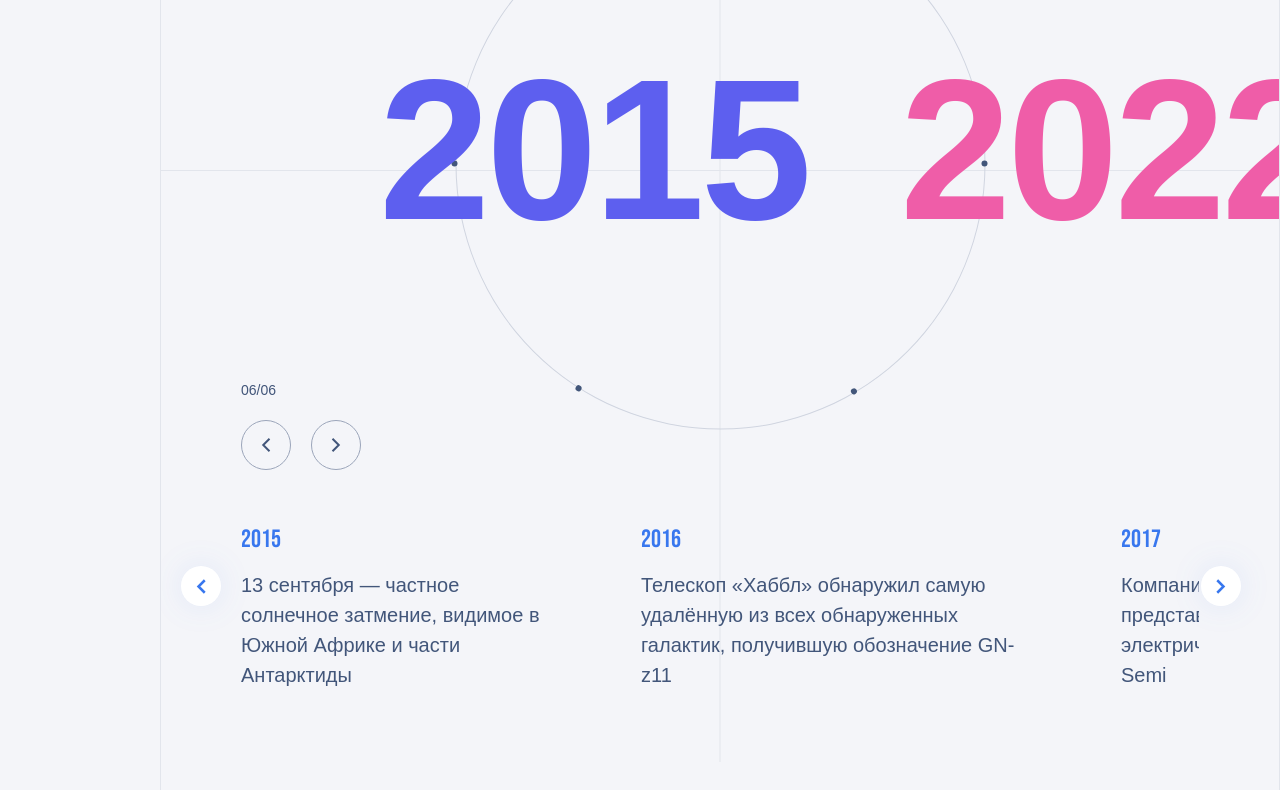
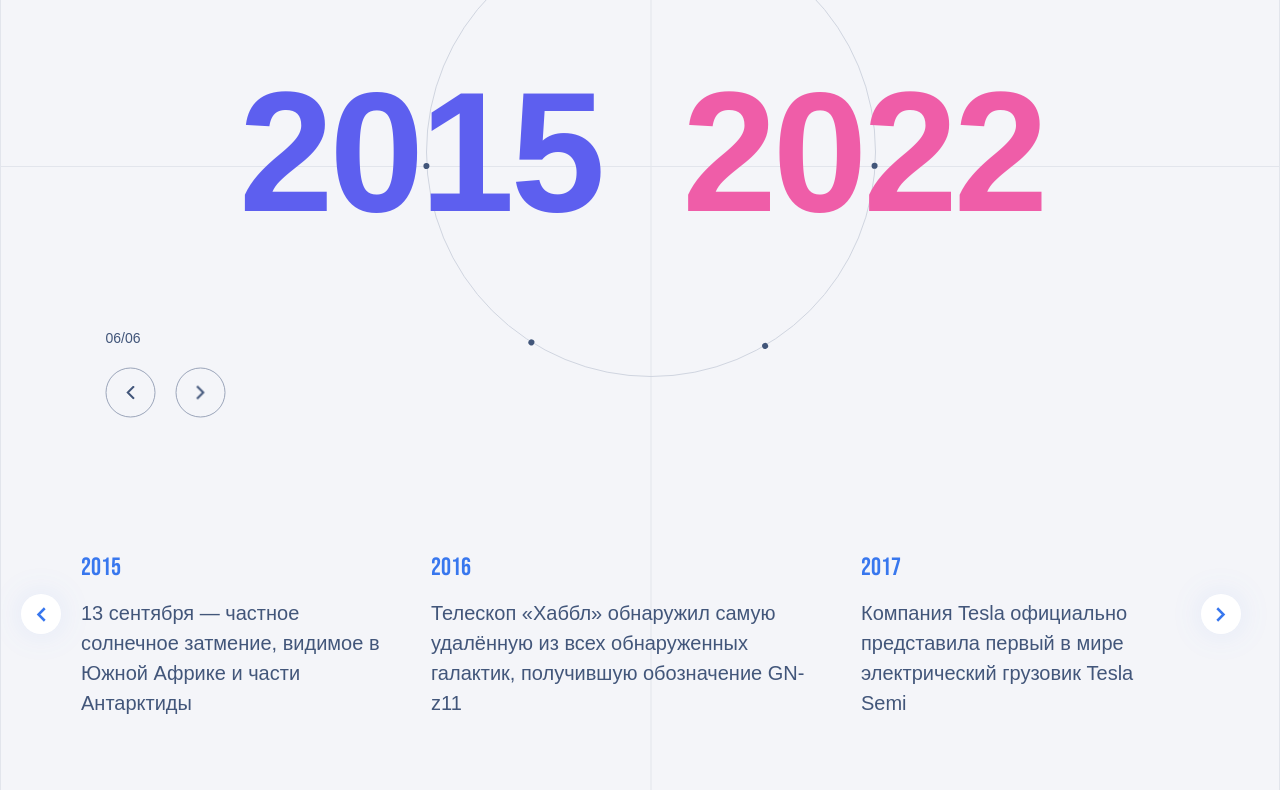
Before and after one commit to alenushka-jpg/digital-test-task, a website built with webpack: page src/index.html in a window 1280 px wide. Shown: the part 315-1105 px from the top of the page. Built offline with nearby package versions, Linux system fonts and the light colour scheme; a web font is replaced by a local one.

Commit message:
Makes responsive up to 1250px

```diff
--- a/src/index.html
+++ b/src/index.html
@@ -13,11 +13,12 @@
           Исторические даты
         </h1>
         <article class="interval-time">
+          <div class="interval-time__circle">
             <article class="interval-time__period">
               <time class="interval-time__year interval-time__year--start">2015</time>
               <time class="interval-time__year interval-time__year--end">2022</time>
             </article>
-          <div class="interval-time__circle">
+            <div class="interval-time__breakpoints">
               <div class="interval-time__point">
                 <button class="interval-time__circle-button" type="button" data-year-start="1980" data-year-end="1986" data-info="Информация для первой кнопки" id="circle-button1">
                   <span>1</span>
--- a/src/sass/blocks/chronicle-events.scss
+++ b/src/sass/blocks/chronicle-events.scss
@@ -17,6 +17,10 @@
   padding: 0;
   list-style: none;
   z-index: 20;
+
+  @media (max-width: 1439px) and (min-width: $laptop-width) {
+    column-gap: 30px;
+  }
 }
 
 .chronicle-events__item {
--- a/src/sass/blocks/historical-events.scss
+++ b/src/sass/blocks/historical-events.scss
@@ -1,5 +1,9 @@
 .historical-events {
   padding-left: 160px;
+
+  @media (max-width: 1600px) {
+    padding-left: 0;
+  }
 }
 
 .historical-events__container {
--- a/src/sass/blocks/interval-time.scss
+++ b/src/sass/blocks/interval-time.scss
@@ -1,7 +1,10 @@
 
 .interval-time {
   position: relative;
-  padding-top: 84px;
+  padding-top: 0;
+  width: 1245px;
+  height: 530px;
+  margin: -87px auto 96px;
 
   &::before,
   &::after {
@@ -11,7 +14,7 @@
   }
 
   &::before {
-    top: -304px;
+    top: -212px;
     left: 50%;
     width: 1px;
     height: 1080px;
@@ -19,20 +22,40 @@
   }
 
   &::after {
-    top: 38%;
-    left: -80px;
-    width: 1440px;
+    top: 50%;
+    left: -97px;
+    width: 1450px;
     height: 1px;
+  }
+
+  @media (max-width: 1439px) and (min-width: $laptop-width) {
+    width: 1092px;
+    margin-top: -59px;
+
+    &::before {
+      left: 51%;
+    }
+
+    &::after {
+      top: 45%;
+    }
   }
 }
 
 .interval-time__period {
   position: relative;
+  top: 210px;
+  left: 2%;
   display: flex;
   column-gap: 92px;
-  margin-left: 138px;
-  margin-right: auto;
+  transform: rotate(90deg) translate(-50%);
   z-index: 5;
+
+  @media (max-width: 1439px) and (min-width: $laptop-width) {
+    top: 195px;
+    left: 0;
+    column-gap: 81px;
+  }
 }
 
 .interval-time__year {
@@ -48,18 +71,29 @@
   &--end {
     color: $rose;
   }
+
+  @media (max-width: 1439px) {
+    font-size: 170px;
+    line-height: 130px;
+  }
 }
 
 .interval-time__circle {
   position: absolute;
   width: 531px;
   height: 530px;
-  top: -87px;
+  top: 0;
   left: 50%;
   transform: rotate(-90deg) translateY(-50%);
   border-radius: 50%;
   border: 1px solid $nordic-breeze;
   z-index: 1;
+
+  @media (max-width: 1439px) and (min-width: $laptop-width) {
+    left: 51%;
+    width: 450px;
+    height: 450px;
+  }
 }
 
 .interval-time__point {
@@ -120,14 +154,27 @@
   span {
     transform: rotate(3deg);
   }
+
+  @media (max-width: 1439px) and (min-width: $laptop-width) {
+    transform: rotate(86deg) translate(258px);
+  }
 }
 
 .interval-time__circle-button--active#circle-button1+ .interval-time__name  {
-  transform: rotate(90deg) translate(331px) rotate(0deg)
+  transform: rotate(90deg) translate(331px) rotate(0deg);
+
+  @media (max-width: 1439px) and (min-width: $laptop-width) {
+    transform: rotate(90deg) translate(290px) rotate(0deg);
+  }
+
 }
 
 #circle-button1 {
   transform: rotate(90deg) translate(260px);
+
+  @media (max-width: 1439px) and (min-width: $laptop-width) {
+    transform: rotate(93.6deg) translate(220px);
+  }
 }
 
 .interval-time__circle-button--active#circle-button2 {
@@ -136,14 +183,26 @@
   span {
     transform: rotate(-52deg);
   }
+
+  @media (max-width: 1439px) and (min-width: $laptop-width) {
+    transform: rotate(140deg) translate(251px) rotate(0);
+  }
 }
 
 .interval-time__circle-button--active#circle-button2 + .interval-time__name  {
   transform: rotate(142deg) translate(288px) rotate(-52deg);
+
+  @media (max-width: 1439px) and (min-width: $laptop-width) {
+    transform: rotate(136deg) translate(260px) rotate(-45deg);
+  }
 }
 
 #circle-button2 {
   transform: rotate(150.4deg) translate(262px);
+
+  @media (max-width: 1439px) and (min-width: $laptop-width) {
+    transform: rotate(150.4deg) translate(223px);
+  }
 }
 
 .interval-time__circle-button--active#circle-button3 {
@@ -152,30 +211,62 @@
   span {
     transform: rotate(-114deg);
   }
+
+  @media (max-width: 1439px) and (min-width: $laptop-width) {
+    transform: rotate(213deg) translate(195px);
+
+    span {
+      transform: rotate(-112deg);
+    }
+  }
 }
 
 .interval-time__circle-button--active#circle-button3 + .interval-time__name  {
   transform: rotate(198deg) translate(242px) rotate(-107deg);
+
+  @media (max-width: 1439px) and (min-width: $laptop-width) {
+    transform: rotate(199deg) translate(204px) rotate(-108deg);
+  }
 }
 
 #circle-button3 {
   transform: rotate(213deg) translate(268px);
+
+  @media (max-width: 1439px) and (min-width: $laptop-width) {
+    transform: rotate(213deg) translate(227px);
+  }
 }
 
 .interval-time__circle-button--active#circle-button4 {
   transform: rotate(269.7deg) translate(233px);
 
   span {
-    transform: rotate(179deg);
+    transform: rotate(213deg) rotate(179deg);
+  }
+
+  @media (max-width: 1439px) and (min-width: $laptop-width) {
+    transform: rotate(267.7deg) translate(194px);
+
+    span {
+      transform: rotate(213deg) rotate(-29deg);
+    }
   }
 }
 
 .interval-time__circle-button--active#circle-button4 + .interval-time__name  {
   transform: rotate(269.7deg) translate(208px) rotate(180deg);
+
+  @media (max-width: 1439px) and (min-width: $laptop-width) {
+    transform: rotate(269.7deg) translate(187px) rotate(180deg);
+  }
 }
 
 #circle-button4 {
   transform: rotate(270deg) translate(270px);
+
+  @media (max-width: 1439px) and (min-width: $laptop-width) {
+    transform: rotate(266.5deg) translate(229px);
+  }
 }
 
 .interval-time__circle-button--active#circle-button5 {
@@ -184,14 +275,26 @@
   span {
     transform: rotate(112deg);
   }
+
+  @media (max-width: 1439px) and (min-width: $laptop-width) {
+    transform: rotate(337deg) translate(214px);
+  }
 }
 
 .interval-time__circle-button--active#circle-button5 + .interval-time__name  {
   transform: rotate(340deg) translate(252px) rotate(109deg);
+
+  @media (max-width: 1439px) and (min-width: $laptop-width) {
+    transform: rotate(339deg) translate(255px) rotate(109deg);
+  }
 }
 
 #circle-button5 {
   transform: rotate(329.6deg) translate(267px);
+
+  @media (max-width: 1439px) and (min-width: $laptop-width) {
+    transform: rotate(329.6deg) translate(226px);
+  }
 }
 
 .interval-time__circle-button--active#circle-button6 {
@@ -200,10 +303,18 @@
   span {
     transform: rotate(60deg);
   }
+
+  @media (max-width: 1439px) and (min-width: $laptop-width) {
+    transform: rotate(30.5deg) translate(237px);
+  }
 }
 
 .interval-time__circle-button--active#circle-button6 + .interval-time__name  {
   transform: rotate(33deg) translate(283px) rotate(56deg);
+
+  @media (max-width: 1439px) and (min-width: $laptop-width) {
+    transform: rotate(33deg) translate(253px) rotate(57deg);
+  }
 }
 
 #circle-button6 {
@@ -211,8 +322,10 @@
 }
 
 .interval-time__navigation {
-  padding-top: 145px;
-  margin-bottom: 55px;
+  position: absolute;
+  left: -54px;
+  top: -69%;
+  transform: rotate(90deg);
 }
 
 .interval-time__counter {
--- a/src/sass/global.scss
+++ b/src/sass/global.scss
@@ -40,6 +40,18 @@ img {
   margin-left: auto;
   padding-left: 80px;
   padding-right: 80px;
+
+  @media (max-width: $laptop-width) {
+    max-width: $laptop-width;
+  }
+
+  @media (max-width: $tablet-width) {
+    max-width: $tablet-width;
+  }
+
+  @media (max-width: $mobile-width) {
+    max-width: $mobile-width
+  }
 }
 
 .visually-hidden {
--- a/src/sass/variables.scss
+++ b/src/sass/variables.scss
@@ -1,5 +1,8 @@
-$mobile-width:   600px;
-$desktop-width:  1440px;
+$mobile-width:         600px;
+$tablet-width:         900px;
+$laptop-width:         1250px;
+$desktop-width:        1440px;
+$desktop-large-width:  1919px;
 
 $main-font:      'PT Sans', sans-serif;
 $secondary-font: 'Bebas Neue Regular', sans-serif;
```
Lines whose indentation alone changed are shown as unchanged.
